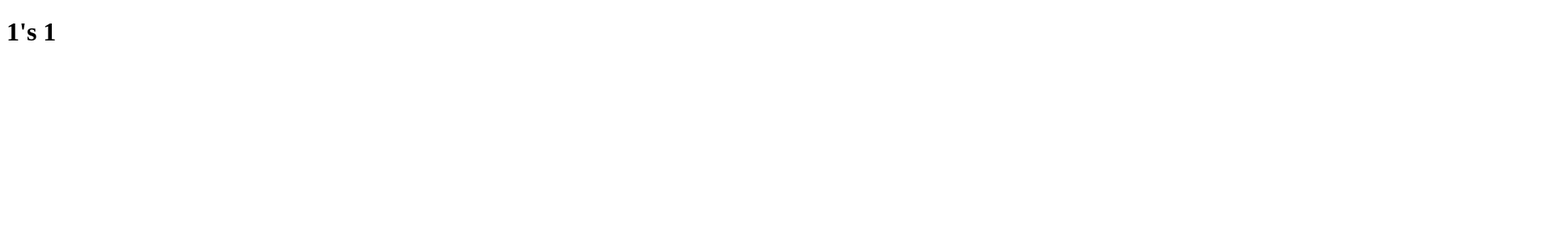
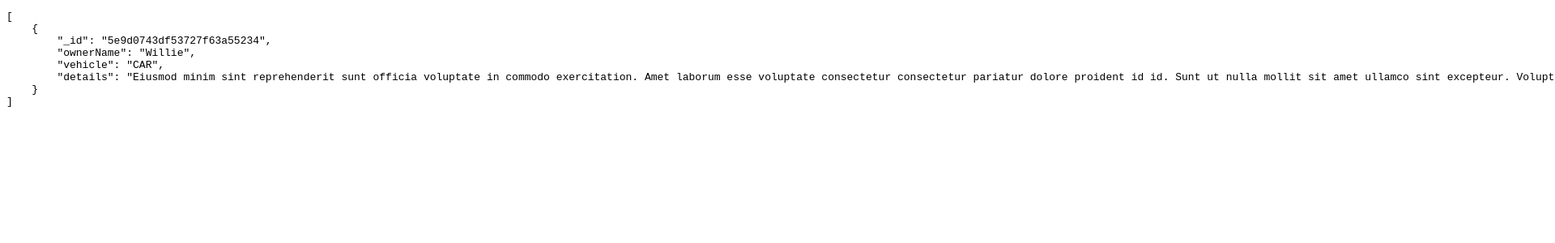
Before and after one commit to edayan/next-youtube-app, a Next.js app: page /1/1 in a window 1280 px wide. Shown: the top 300 px of the page at 81% size, 1920 px wide, since content can reach past the window. Built offline with nearby package versions, Linux system fonts and the light colour scheme; data requests are answered from the project's data file.

Commit message:
adding query param

```diff
--- a/src/pages/[vehicle]/[person].js
+++ b/src/pages/[vehicle]/[person].js
@@ -1,9 +1,14 @@
 import {useRouter} from 'next/router'
-export default function person() {
+export default function person({owners}) {
 
 const router= useRouter();
-console.log(router.query);
 
+return <pre>{JSON.stringify(owners, null, 4)}</pre>
+}
 
-return <h1>{router.query.person}'s {router.query.vehicle}</h1>
+person.getInitialProps = async () => {
+    const response = await fetch(`http://localhost:4001/data?vehicle=CAR`);
+    const ownersList = await response.json();
+    console.log('ownersList', ownersList);
+    return { owners: ownersList }
 }
```
